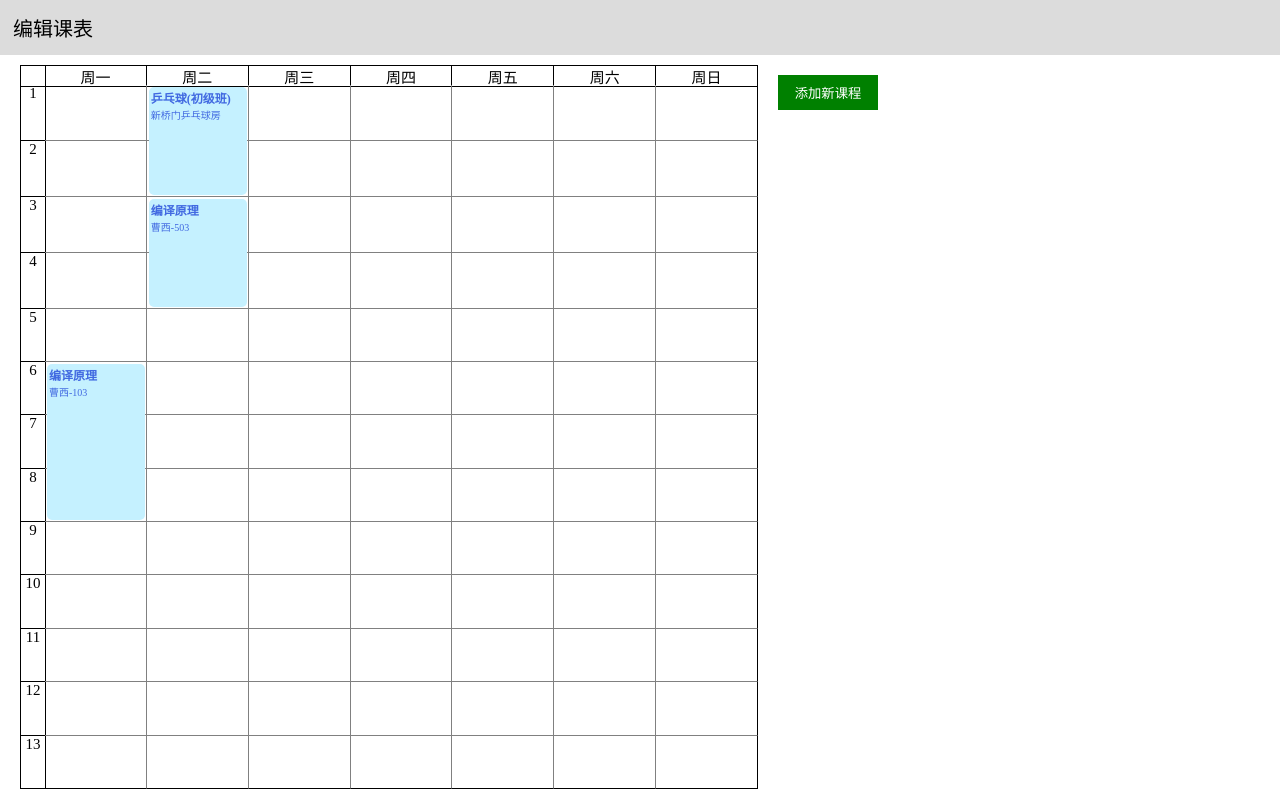
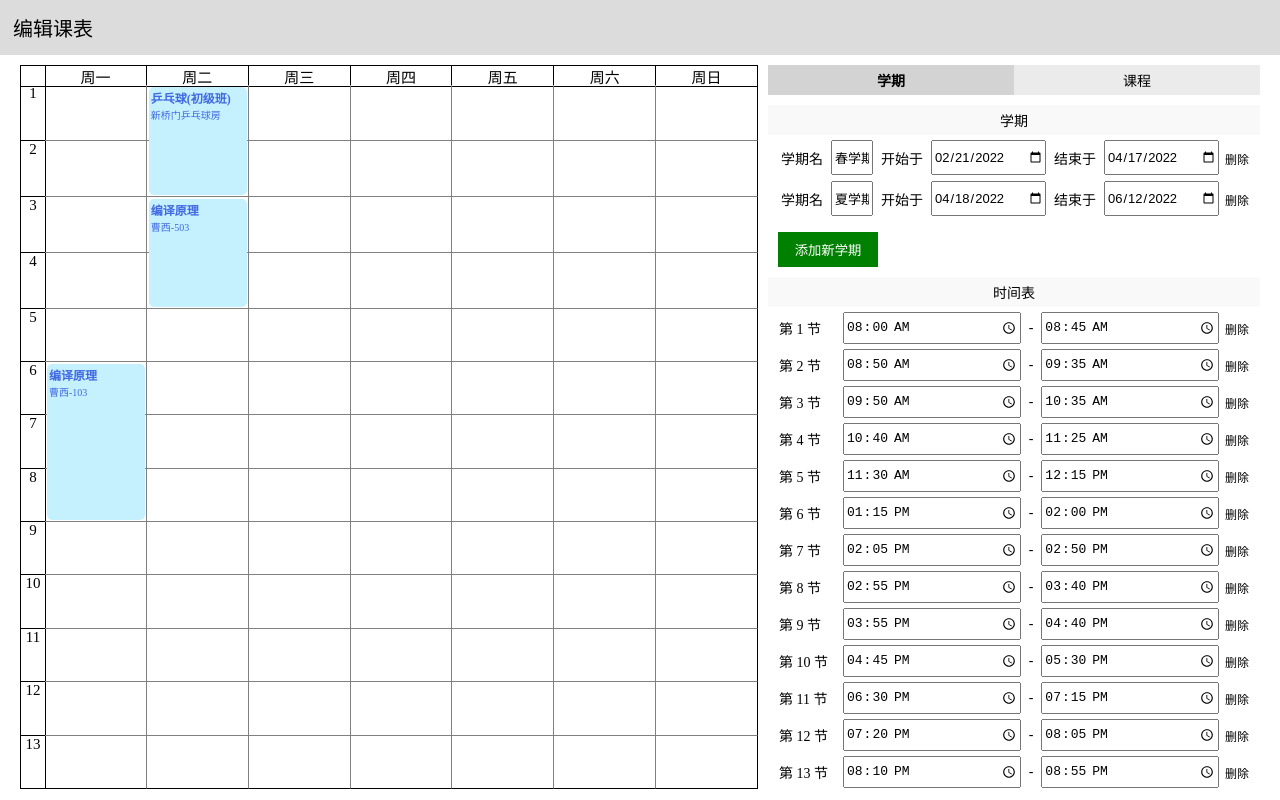
Before and after one commit to auroflow/course-scheduler, a Vue app: page / in a window 1280 px wide. Built offline with nearby package versions, Linux system fonts and the light colour scheme.

Commit message:
Edit semester info

```diff
--- a/src/App.vue
+++ b/src/App.vue
@@ -1,10 +1,3 @@
-<script setup>
-// This starter template is using Vue 3 <script setup> SFCs
-// Check out https://v3.vuejs.org/api/sfc-script-setup.html#sfc-script-setup
-import CourseCalendar from './components/CourseCalendar.vue'
-import CourseEdit from './components/CourseEdit.vue'
-</script>
-
 <template>
   <div id="navbar">编辑课表</div>
   <div id="main-container">
@@ -12,10 +5,53 @@ import CourseEdit from './components/CourseEdit.vue'
       <CourseCalendar />
     </div>
     <div class="pane" id="pane-right">
-      <CourseEdit />
+      <div class="switch-pane">
+        <button
+          v-for="(pane, pidx) in panes"
+          :key="pane.name"
+          class="switch"
+          :class="{ selected: selected === pidx }"
+          @click="selected = pidx"
+        >
+          {{ pane.name }}
+        </button>
+      </div>
+      <div class="form-pane">
+        <component :is="panes[selected].component"></component>
+      </div>
     </div>
   </div>
 </template>
+
+<script>
+import { defineComponent } from 'vue'
+import CourseCalendar from './components/CourseCalendar.vue'
+import CourseEdit from './components/CourseEdit.vue'
+import QuarterEdit from './components/QuarterEdit.vue'
+
+export default defineComponent({
+  data: () => ({
+    panes: [
+      {
+        component: 'QuarterEdit',
+        name: '学期',
+      },
+      {
+        component: 'CourseEdit',
+        name: '课程',
+      },
+    ],
+
+    selected: 0,
+  }),
+
+  components: {
+    CourseCalendar,
+    CourseEdit,
+    QuarterEdit,
+  },
+})
+</script>
 
 <style>
 html,
@@ -49,4 +85,32 @@ body,
 .pane {
   overflow-y: auto;
 }
+
+.switch-pane {
+  position: sticky;
+  top: 0;
+}
+
+.pane-right {
+  display: flex;
+  flex-direction: column;
+}
+
+.switch-pane {
+  display: flex;
+}
+
+.switch {
+  flex: auto;
+  border: none;
+  padding: 5px 0;
+  margin-bottom: 10px;
+  background-color: rgb(235, 235, 235);
+  font-size: 14px;
+}
+
+.selected {
+  background-color: lightgrey;
+  font-weight: bold;
+}
 </style>
--- a/src/components/CourseCalendar.vue
+++ b/src/components/CourseCalendar.vue
@@ -43,7 +43,7 @@ import { useTimetableStore } from '../stores/timetable'
 import { useScheduleStore } from '../stores/schedule'
 import { mapStores } from 'pinia'
 import CourseCalendarEntry from './CourseCalendarEntry.vue'
-import { Course, CourseOnEdit, Section } from '../types'
+import { Course, CourseOnEdit, Section, SectionOnEdit } from '../types'
 
 export default defineComponent({
   data: () => ({
@@ -71,7 +71,7 @@ export default defineComponent({
       }
     },
 
-    select(course: Course, section: Section) {
+    select(course: CourseOnEdit, section: SectionOnEdit) {
       this.scheduleStore.select(course, section)
     },
 
--- a/src/components/CourseCalendarEntry.vue
+++ b/src/components/CourseCalendarEntry.vue
@@ -19,7 +19,7 @@
 <script lang="ts">
 import { defineComponent, PropType } from 'vue'
 import { useScheduleStore } from '../stores/schedule'
-import { Course, Section } from '../types'
+import { CourseOnEdit, SectionOnEdit } from '../types'
 
 export default defineComponent({
   setup() {
@@ -29,11 +29,11 @@ export default defineComponent({
 
   props: {
     course: {
-      type: Object as PropType<Course>,
+      type: Object as PropType<CourseOnEdit>,
       required: true,
     },
     section: {
-      type: Object as PropType<Section>,
+      type: Object as PropType<SectionOnEdit>,
       required: true,
     },
   },
--- a/src/components/CourseEdit.vue
+++ b/src/components/CourseEdit.vue
@@ -3,29 +3,35 @@
     <template v-if="course">
       <div>
         <div class="row">
+          <div class="col">
             <label class="col-label" for="title">课程名</label>
-          <input
-            class="col-input"
-            id="title"
-            name="title"
-            v-model="course.title"
-          />
+            <input class="col" id="title" name="title" v-model="course.title" />
           </div>
-        <div class="row">
+          <div class="col">
             <label class="col-label" for="instructor">教师</label>
             <input
-            class="col-input"
+              class="col"
               id="instructor"
               name="instructor"
               v-model="course.instructor"
             />
           </div>
+        </div>
+
         <div class="row">
           <label class="col-label">学期</label>
-          <div class="col-input">
-            <input name="quarter-start" v-model.number="course.quarterStart" />
+          <div class="col">
+            <select v-model="course.quarterStart">
+              <option v-for="(quarter, index) in quarters" :value="index">
+                {{ quarter.name }}
+              </option>
+            </select>
             <label class="text-in-form" for="quarter-end">-</label>
-            <input name="quarter-end" v-model.number="course.quarterEnd" />
+            <select v-model="course.quarterEnd">
+              <option v-for="(quarter, index) in quarters" :value="index">
+                {{ quarter.name }}
+              </option>
+            </select>
           </div>
         </div>
       </div>
@@ -33,38 +39,41 @@
         v-for="(section, index) in course.sections"
         :key="index"
         class="section-box"
+        :class="{
+          selected: isSelected(section),
+        }"
         open
       >
-        <summary class="title">
+        <summary>
           课时 {{ index + 1 }}
-          <button @click="deleteSection(section)" class="section-delete">
+          <button @click="deleteSection(section)" class="delete-btn">
             删除
           </button>
         </summary>
         <div class="row">
           <label class="col-label">时间</label>
-          <div class="col-input">
+          <div class="col">
             <select v-model="section.weekday">
               <option v-for="weekday in weekdays" :value="weekday.value">
                 {{ weekday.text }}
               </option>
             </select>
             <label class="text-in-form"></label>
-            <input name="start" v-model.number="section.start" />
+            <input type="number" name="start" v-model.number="section.start" />
             <label class="text-in-form">-</label>
-            <input name="end" v-model.number="section.end" />
+            <input type="number" name="end" v-model.number="section.end" />
             <label class="text-in-form">节</label>
           </div>
         </div>
         <div class="row">
           <label class="col-label">地点</label>
-          <div class="col-input">
+          <div class="col">
             <input name="location" v-model="section.location" />
           </div>
         </div>
         <div class="row">
           <label class="col-label">备注</label>
-          <div class="col-input">
+          <div class="col">
             <input name="location" v-model="course.sections[index].note" />
           </div>
         </div>
@@ -85,6 +94,7 @@ import { defineComponent } from 'vue'
 import { SectionOnEdit } from '../types'
 import { useScheduleStore } from '../stores/schedule'
 import { mapStores, mapState } from 'pinia'
+import { useSemesterStore } from '../stores/semester'
 
 export default defineComponent({
   data() {
@@ -127,9 +137,14 @@ export default defineComponent({
     ...mapState(useScheduleStore, {
       course: 'selectedCourse',
     }),
+    ...mapState(useSemesterStore, ['quarters']),
   },
 
   methods: {
+    isSelected(section: SectionOnEdit) {
+      return this.scheduleStore.selectedSection === section
+    },
+
     addSection() {
       this.course?.sections.push({
         weekday: null,
@@ -155,83 +170,4 @@ export default defineComponent({
 })
 </script>
 
-<style scoped>
-* {
-  box-sizing: border-box;
-}
-
-.form {
-  font-size: 14px;
-}
-
-input,
-select {
-  display: inline-block;
-  width: 100%;
-  padding: 8px;
-}
-
-label {
-  padding: 8px;
-}
-
-.row {
-  display: flex;
-  margin: 5px;
-}
-
-.col-label {
-  flex: 0 0 70px;
-}
-
-.col-input {
-  flex: 1;
-}
-
-div.col-input {
-  display: flex;
-}
-
-div.col-input > input,
-div.col-input > select {
-  flex: 1;
-}
-
-div.col-input > .text-in-form {
-  flex: 0 0 20px;
-  text-align: center;
-  padding: 8px 0;
-}
-
-/* 课时框 */
-.section-box {
-  margin-bottom: 5px;
-  border: 1px solid grey;
-  padding: 10px;
-}
-
-.section-box > .row {
-  margin-left: 20px;
-}
-
-.btn {
-  background-color: green;
-  color: white;
-  margin: 10px;
-  padding: 8px 14px;
-  min-width: 100px;
-  border: none;
-}
-
-.section-delete {
-  font-size: 12px;
-  background-color: transparent;
-  border: none;
-  float: right;
-}
-
-.float-right {
-  float: right;
-  margin-right: 0;
-}
-</style>
+<style scoped src="../css/form.css"></style>
--- /dev/null
+++ b/src/components/QuarterEdit.vue
@@ -0,0 +1,75 @@
+<template>
+  <div class="form">
+    <div class="title">学期</div>
+    <template v-for="(quarter, qidx) in quarters" :key="qidx">
+      <div class="row">
+        <label class="text-in-form">学期名</label>
+        <input v-model="quarter.name" style="flex: 0.5" />
+        <label class="text-in-form">开始于</label>
+        <input type="date" v-model="quarter.start" />
+        <label class="text-in-form">结束于</label>
+        <input type="date" v-model="quarter.end" />
+        <button @click="deleteQuarter(quarter)" class="delete-btn">删除</button>
+      </div>
+    </template>
+    <button class="btn" @click="addQuarter">添加新学期</button>
+
+    <div class="title">时间表</div>
+    <div v-for="(timeslot, index) in timeslots" :key="index" class="row">
+      <label class="col-label">第 {{ index + 1 }} 节</label>
+      <input
+        v-model="timeslot.startTime"
+        type="time"
+        @blur="sortTimeslots(timeslot)"
+      />
+      <label class="text-in-form">-</label>
+      <input
+        v-model="timeslot.endTime"
+        type="time"
+        @blur="sortTimeslots(timeslot)"
+      />
+      <button @click="deleteTimeslot(timeslot)" class="delete-btn">删除</button>
+    </div>
+    <button class="btn" @click="addTimeslot">添加课时</button>
+  </div>
+</template>
+
+<script lang="ts">
+import { useTimetableStore } from '../stores/timetable'
+import { useSemesterStore } from '../stores/semester'
+import { defineComponent } from 'vue'
+import { mapState, mapStores } from 'pinia'
+import { Quarter, Timeslot } from '../types'
+
+export default defineComponent({
+  computed: {
+    ...mapStores(useSemesterStore, useTimetableStore),
+    ...mapState(useSemesterStore, ['quarters']),
+    ...mapState(useTimetableStore, ['timeslots']),
+  },
+
+  methods: {
+    addQuarter() {
+      this.semesterStore.addQuarter()
+    },
+
+    deleteQuarter(quarter: Quarter) {
+      this.semesterStore.deleteQuarter(quarter)
+    },
+
+    addTimeslot() {
+      this.timetableStore.addTimeslot()
+    },
+
+    deleteTimeslot(timeslot: Timeslot) {
+      this.timetableStore.deleteTimeslot(timeslot)
+    },
+
+    sortTimeslots(timeslot: Timeslot | null) {
+      if (timeslot?.startTime && timeslot?.endTime) this.timetableStore.sort()
+    },
+  },
+})
+</script>
+
+<style scoped src="../css/form.css"></style>
--- /dev/null
+++ b/src/css/form.css
@@ -0,0 +1,94 @@
+* {
+  box-sizing: border-box;
+}
+
+.form {
+  font-size: 14px;
+  overflow-y: auto;
+}
+
+.title {
+  width: 100%;
+  background-color: rgb(250, 249, 249);
+  padding: 5px 0;
+  text-align: center;
+}
+
+input,
+select {
+  display: inline-block;
+  width: 100%;
+  max-height: 35px;
+  flex: 1;
+  font-size: 13px;
+}
+
+input[type='date'] {
+  font-family: sans-serif;
+}
+
+label {
+  padding: 6px;
+}
+
+.row {
+  display: flex;
+  margin: 5px;
+}
+
+.col + .col {
+  margin-left: 5px;
+}
+
+.col-label {
+  flex: 0 0 70px;
+  display: flex;
+  align-items: center;
+}
+
+.col {
+  flex: 1;
+  display: flex;
+}
+
+.text-in-form {
+  flex-basis: content;
+  text-align: center;
+  padding: 8px;
+}
+
+/* 课时框 */
+.section-box {
+  margin-bottom: 5px;
+  border: 1px solid grey;
+  padding: 10px;
+}
+
+.section-box > .row {
+  margin-left: 20px;
+}
+
+.btn {
+  background-color: green;
+  color: white;
+  margin: 10px;
+  padding: 8px 14px;
+  min-width: 100px;
+  border: none;
+}
+
+.delete-btn {
+  font-size: 12px;
+  background-color: transparent;
+  border: none;
+  float: right;
+}
+
+.float-right {
+  float: right;
+  margin-right: 0;
+}
+
+.selected {
+  background-color: rgb(247, 245, 245);
+}
--- a/src/stores/semester.ts
+++ b/src/stores/semester.ts
@@ -6,14 +6,32 @@ export const useSemesterStore = defineStore('semester', {
     quarters: [
       {
         name: '春学期',
-        start: new Date(2022, 2, 21),
-        end: new Date(2022, 4, 17),
+        start: '2022-02-21',
+        end: '2022-04-17',
       },
       {
         name: '夏学期',
-        start: new Date(2022, 4, 18),
-        end: new Date(2022, 6, 12),
+        start: '2022-04-18',
+        end: '2022-06-12',
       },
     ] as Quarter[],
   }),
+
+  actions: {
+    getNewQuarter() {
+      return {
+        name: '',
+        start: new Date().toISOString().split('T')[0],
+        end: new Date().toISOString().split('T')[0],
+      }
+    },
+
+    addQuarter() {
+      this.quarters.push(this.getNewQuarter())
+    },
+
+    deleteQuarter(quarter: Quarter) {
+      this.quarters = this.quarters.filter((q) => q !== quarter)
+    },
+  },
 })
--- a/src/stores/timetable.ts
+++ b/src/stores/timetable.ts
@@ -1,60 +1,80 @@
 import { defineStore } from 'pinia'
+import { Timeslot } from '../types'
 
 export const useTimetableStore = defineStore('timetable', {
   state: () => ({
     timeslots: [
       {
-        startTime: [8, 0],
-        endTime: [8, 45],
+        startTime: '08:00',
+        endTime: '08:45',
       },
       {
-        startTime: [8, 50],
-        endTime: [9, 35],
+        startTime: '08:50',
+        endTime: '09:35',
       },
       {
-        startTime: [9, 50],
-        endTime: [10, 35],
+        startTime: '09:50',
+        endTime: '10:35',
       },
       {
-        startTime: [10, 40],
-        endTime: [11, 25],
+        startTime: '10:40',
+        endTime: '11:25',
       },
       {
-        startTime: [11, 30],
-        endTime: [12, 15],
+        startTime: '11:30',
+        endTime: '12:15',
       },
       {
-        startTime: [13, 15],
-        endTime: [14, 0],
+        startTime: '13:15',
+        endTime: '14:00',
       },
       {
-        startTime: [14, 5],
-        endTime: [14, 50],
+        startTime: '14:05',
+        endTime: '14:50',
       },
       {
-        startTime: [14, 55],
-        endTime: [15, 40],
+        startTime: '14:55',
+        endTime: '15:40',
       },
       {
-        startTime: [15, 55],
-        endTime: [16, 40],
+        startTime: '15:55',
+        endTime: '16:40',
       },
       {
-        startTime: [16, 45],
-        endTime: [17, 30],
+        startTime: '16:45',
+        endTime: '17:30',
       },
       {
-        startTime: [18, 30],
-        endTime: [19, 15],
+        startTime: '18:30',
+        endTime: '19:15',
       },
       {
-        startTime: [19, 20],
-        endTime: [20, 5],
+        startTime: '19:20',
+        endTime: '20:05',
       },
       {
-        startTime: [20, 10],
-        endTime: [20, 55],
+        startTime: '20:10',
+        endTime: '20:55',
       },
     ],
   }),
+
+  actions: {
+    addTimeslot() {
+      this.timeslots.push({
+        startTime: '',
+        endTime: '',
+      })
+    },
+
+    deleteTimeslot(timeslot: Timeslot) {
+      this.timeslots = this.timeslots.filter((t) => t !== timeslot)
+    },
+
+    sort() {
+      this.timeslots.sort((a, b) =>
+        a.startTime < b.startTime ? -1 : a.startTime === b.startTime ? 0 : 1
+      )
+    },
+  },
 })
```
Also changed, not shown: src/components/CoursePanel.vue (deleted, +0 -18 lines), src/stores/schedule.ts (+6 -4 lines), src/types.d.ts (+4 -4 lines). Lines whose indentation alone changed are shown as unchanged.
